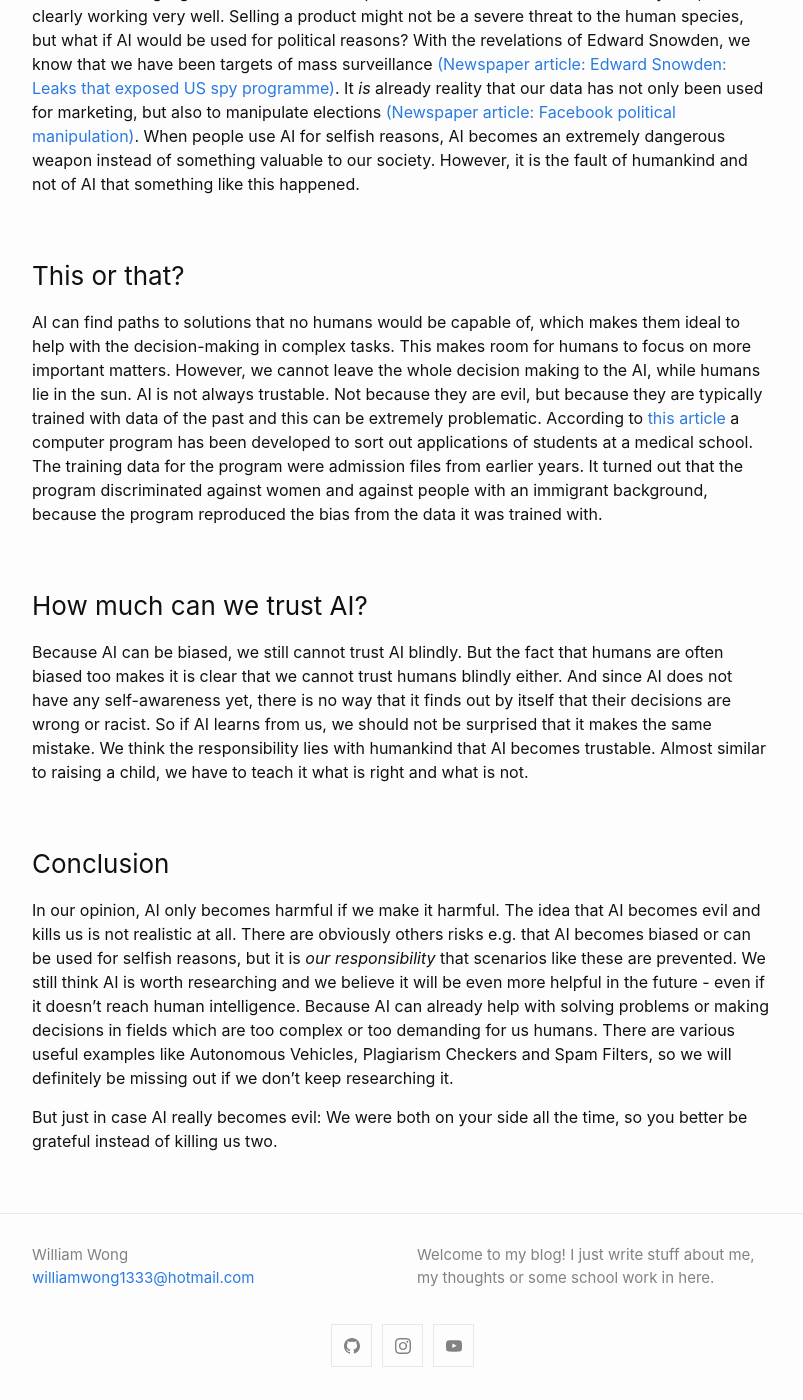
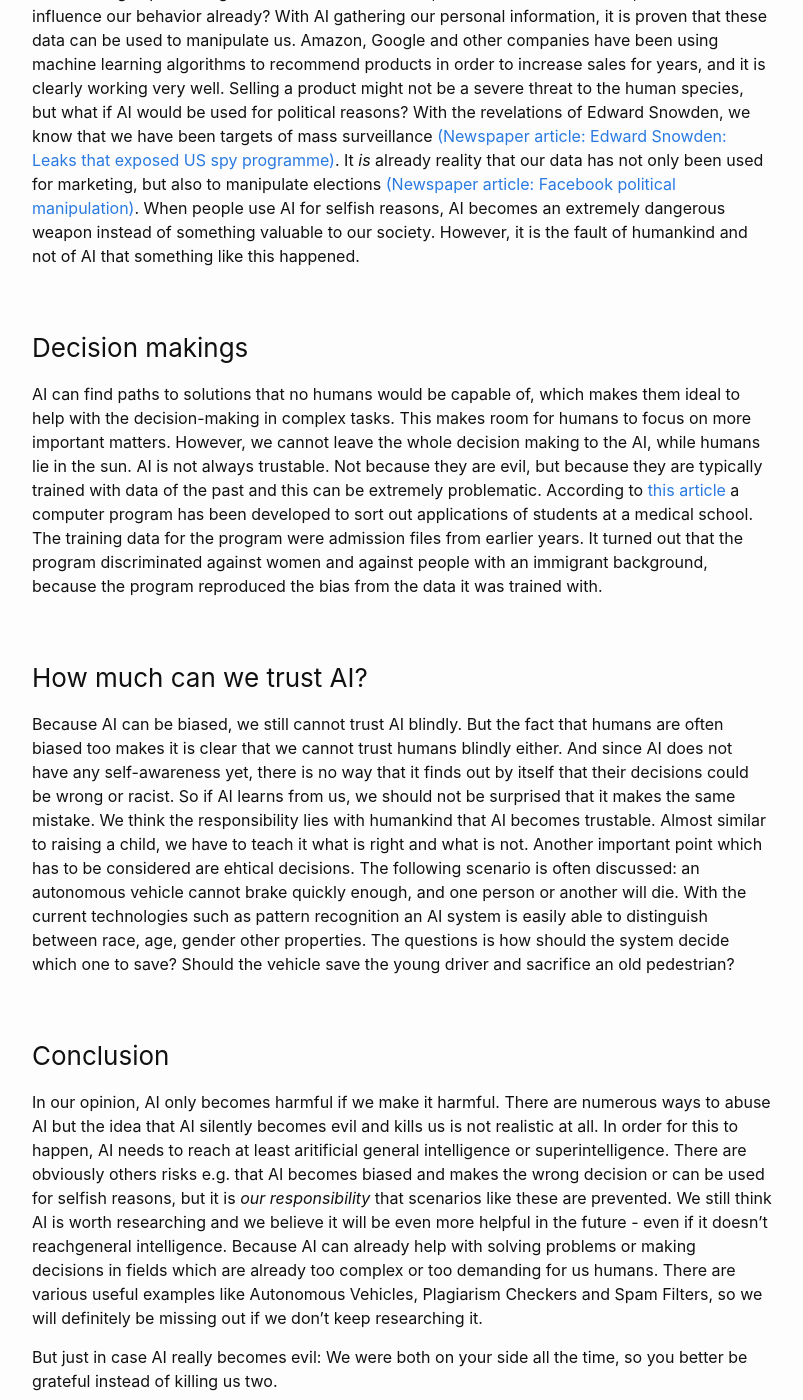
Before and after one commit to wongwil/wongwil.github.io, a Jekyll site: the page built from _posts/2020-09-20-good-or-bad-guy.md, in a window 1280 px wide and 1400 px high, scrolled down 1959 px. Shown: the whole window, without its empty margins (238-1041 px from the left). Built offline with Jekyll 4.4.1, drawn with Linux system fonts in a browser that asks for light colours; comment, search, counter and statistics services are not loaded; some of the changed text lies outside the part shown.

Commit message:
Update 2020-09-20-good-or-bad-guy.md

```diff
--- a/_posts/2020-09-20-good-or-bad-guy.md
+++ b/_posts/2020-09-20-good-or-bad-guy.md
@@ -26,23 +26,23 @@
 
 ### How intelligent is AI?
 
-It’s obvious that these AI systems perform exceptionally at one task. However, they are still not able to feel emotions, so humans are still more intelligent, right? Humans think and feel, while computers process information – but how far are these two things apart from each other? Will AI ever reach human-like brain power? Can we ever compare AI to a human brain? We hope to get some kind of idea from the AI course.
+It’s obvious that these AI systems perform exceptionally at one task. However, they are still not able to feel emotions, so humans are still more intelligent, right? Unfortunately, there is no clear definition for intelligence which satisfies everyone. But we know that AI doesn't have a consciousness yet and it is for programmers difficult if not impossible to replicate such a state since our brain with billions of nerves is such a complex system. So before AI will reach general artificial intelligence, we have to fully understand our brain and how consciousness works first. And as for now, since most AI systems are limited to specific problem solving tasks there is in our opinion no reason to be afraid that AI systems will attack us humans from behind.
 
 ### Using AI to manipulate us
 
-AI becoming super intelligent and evil is one concern, but what about current AI, which is used to influence our behavior already? With AI gathering our personal information, it is proven that these data can be used to manipulate us. Amazon, Google and other companies have been using machine learning algorithms to recommend products in order to increase sales for years, and it is clearly working very well. Selling a product might not be a severe threat to the human species, but what if AI would be used for political reasons? With the revelations of Edward Snowden, we know that we have been targets of mass surveillance [(Newspaper article: Edward Snowden: Leaks that exposed US spy programme)](https://www.bbc.com/news/world-us-canada-23123964). It *is* already reality that our data has not only been used for marketing, but also to manipulate elections [(Newspaper article: Facebook political manipulation)](https://www.washingtonpost.com/outlook/2019/11/04/i-worked-political-ads-facebook-they-profit-by-manipulating-us/). When people use AI for selfish reasons, AI becomes an extremely dangerous weapon instead of something valuable to our society. However, it is the fault of humankind and not of AI that something like this happened.
+AI becoming super intelligent and evil is one concern, but what about current AI, which is used to influence our behavior already? With AI gathering our personal information, it is proven that these data can be used to manipulate us. Amazon, Google and other companies have been using machine learning algorithms to recommend products in order to increase sales for years, and it is clearly working very well. Selling a product might not be a severe threat to the human species, but what if AI would be used for political reasons? With the revelations of Edward Snowden, we know that we have been targets of mass surveillance [(Newspaper article: Edward Snowden: Leaks that exposed US spy programme)](https://www.bbc.com/news/world-us-canada-23123964). It *is* already reality that our data has not only been used for marketing, but also to manipulate elections [(Newspaper article: Facebook political manipulation)](https://www.businessinsider.com/cambridge-analytica-whistleblower-christopher-wylie-facebook-data-2019-10?r=US&IR=T). When people use AI for selfish reasons, AI becomes an extremely dangerous weapon instead of something valuable to our society. However, it is the fault of humankind and not of AI that something like this happened.
 
-### This or that?
+### Decision makings
 
 AI can find paths to solutions that no humans would be capable of, which makes them ideal to help with the decision-making in complex tasks. This makes room for humans to focus on more important matters. However, we cannot leave the whole decision making to the AI, while humans lie in the sun. AI is not always trustable. Not because they are evil, but because they are typically trained with data of the past and this can be extremely problematic. According to [this article](https://rm.coe.int/discrimination-artificial-intelligence-and-algorithmic-decision-making/1680925d73/) a computer program has been developed to sort out applications of students at a medical school. The training data for the program were admission files from earlier years. It turned out that the program discriminated against women and against people with an immigrant background, because the program reproduced the bias from the data it was trained with.
 
 ### How much can we trust AI?
 
-Because AI can be biased, we still cannot trust AI blindly. But the fact that humans are often biased too makes it is clear that we cannot trust humans blindly either. And since AI does not have any self-awareness yet, there is no way that it finds out by itself that their decisions are wrong or racist. So if AI learns from us, we should not be surprised that it makes the same mistake. We think the responsibility lies with humankind that AI becomes trustable. Almost similar to raising a child, we have to teach it what is right and what is not.
-
+Because AI can be biased, we still cannot trust AI blindly. But the fact that humans are often biased too makes it is clear that we cannot trust humans blindly either. And since AI does not have any self-awareness yet, there is no way that it finds out by itself that their decisions could be wrong or racist. So if AI learns from us, we should not be surprised that it makes the same mistake. We think the responsibility lies with humankind that AI becomes trustable. Almost similar to raising a child, we have to teach it what is right and what is not.
+Another important point which has to be considered are ehtical decisions. The following scenario is often discussed: an autonomous vehicle cannot brake quickly enough, and one person or another will die. With the current technologies such as pattern recognition an AI system is easily able to distinguish between race, age, gender other properties. The questions is how should the system decide which one to save? Should the vehicle save the young driver and sacrifice an old pedestrian?
 
 ### Conclusion
 
-In our opinion, AI only becomes harmful if we make it harmful. The idea that AI becomes evil and kills us is not realistic at all. There are obviously others risks e.g. that AI becomes biased or can be used for selfish reasons, but it is *our responsibility* that scenarios like these are prevented. We still think AI is worth researching and we believe it will be even more helpful in the future - even if it doesn't reach human intelligence. Because AI can already help with solving problems or making decisions in fields which are too complex or too demanding for us humans. There are various useful examples like Autonomous Vehicles, Plagiarism Checkers and Spam Filters, so we will definitely be missing out if we don't keep researching it.
+In our opinion, AI only becomes harmful if we make it harmful. There are numerous ways to abuse AI but the idea that AI silently becomes evil and kills us is not realistic at all. In order for this to happen, AI needs to reach at least aritificial general intelligence or superintelligence. There are obviously others risks e.g. that AI becomes biased and makes the wrong decision or can be used for selfish reasons, but it is *our responsibility* that scenarios like these are prevented. We still think AI is worth researching and we believe it will be even more helpful in the future - even if it doesn't reachgeneral intelligence. Because AI can already help with solving problems or making decisions in fields which are already too complex or too demanding for us humans. There are various useful examples like Autonomous Vehicles, Plagiarism Checkers and Spam Filters, so we will definitely be missing out if we don't keep researching it.
 
 But just in case AI really becomes evil: We were both on your side all the time, so you better be grateful instead of killing us two.
```
